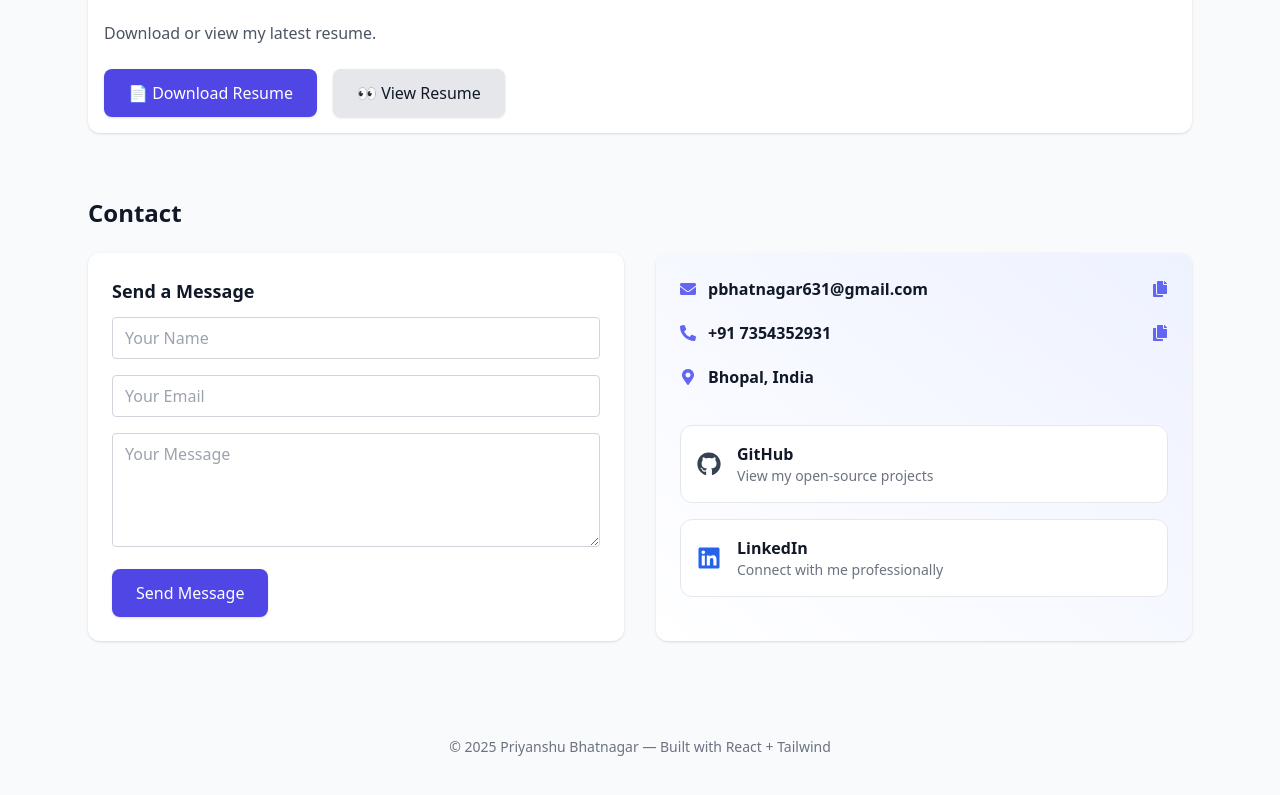
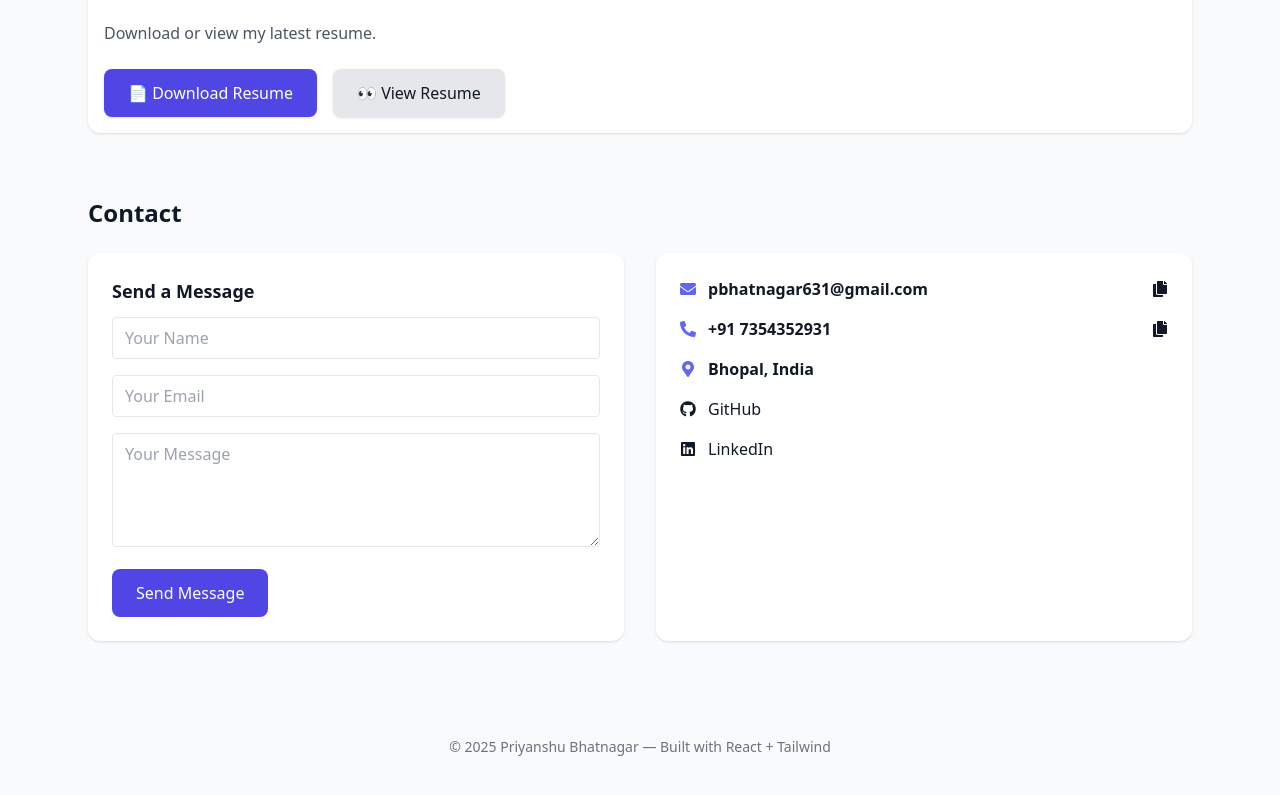
Before and after one commit to Priyanshu7354/My-Portfolio, a React (Vite) app in the folder frontend/: page / in a window 1280 px wide. Shown: the part 2678-3473 px from the top of the page. Built offline with nearby package versions, Linux system fonts and the light colour scheme.

Commit message:
Fix API endpoint URL for deployed backend

```diff
--- a/frontend/src/components/sections/Contact.jsx
+++ b/frontend/src/components/sections/Contact.jsx
@@ -1,4 +1,3 @@
-// src/components/sections/Contact.jsx (Fully Updated with Path Fix)
 import React, { useState } from "react";
 import {
   FaEnvelope,
@@ -27,34 +26,43 @@ export default function Contact({ emailForm, setEmailForm, handleChange }) {
     setLoading(true);
     setSubmitStatus(null);
 
-    const apiUrl = import.meta.env.VITE_API_URL || '';  // Empty fallback for dev proxy
-    const endpoint = `${apiUrl}/api/contact`.replace(/\/+/g, '/');  // Ensures /api/contact in dev
+    // ✅ Backend URL from environment
+    const API_URL = import.meta.env.VITE_API_URL;
+
+    if (!API_URL) {
+      console.error("VITE_API_URL is not defined");
+      setSubmitStatus("error");
+      setLoading(false);
+      return;
+    }
 
     try {
-      const response = await fetch(endpoint, {
-        method: 'POST',
-        headers: { 'Content-Type': 'application/json' },
+      const response = await fetch(`${API_URL}/api/contact`, {
+        method: "POST",
+        headers: {
+          "Content-Type": "application/json",
+        },
         body: JSON.stringify(emailForm),
       });
 
-      let data;
+      // Safely parse JSON
+      let data = {};
       try {
         data = await response.json();
       } catch {
-        data = { message: 'Unknown server error' };
+        data = { message: "Invalid server response" };
       }
 
       if (response.ok) {
-        setSubmitStatus('success');
+        setSubmitStatus("success");
         setEmailForm({ name: "", email: "", message: "" });
-        setTimeout(() => setSubmitStatus(null), 5000);
       } else {
-        console.error('Server error:', data.message || response.statusText);
-        setSubmitStatus('error');
+        console.error("Server error:", data);
+        setSubmitStatus("error");
       }
     } catch (error) {
-      console.error('Submit error:', error);
-      setSubmitStatus('error');
+      console.error("Submit error:", error);
+      setSubmitStatus("error");
     } finally {
       setLoading(false);
     }
@@ -67,15 +75,7 @@ export default function Contact({ emailForm, setEmailForm, handleChange }) {
 
         <div className="grid md:grid-cols-2 gap-8">
           {/* Contact Form */}
-          <div
-            className="
-              bg-white dark:bg-gray-800 p-6 rounded-xl shadow flex flex-col transition-all
-              hover:shadow-xl
-              hover:drop-shadow-[0_0_15px_rgba(99,102,241,0.5)]
-              dark:hover:drop-shadow-[0_0_20px_rgba(129,140,248,0.7)]
-              hover:-translate-y-1
-            "
-          >
+          <div className="bg-white dark:bg-gray-800 p-6 rounded-xl shadow">
             <h3 className="font-semibold mb-3 text-lg">Send a Message</h3>
 
             <form onSubmit={handleFormSubmit} className="space-y-4">
@@ -84,7 +84,7 @@ export default function Contact({ emailForm, setEmailForm, handleChange }) {
                 value={emailForm.name}
                 onChange={handleChange}
                 placeholder="Your Name"
-                className="w-full px-3 py-2 rounded border border-gray-300 dark:border-gray-700 bg-transparent"
+                className="w-full px-3 py-2 rounded border"
                 required
                 disabled={loading}
               />
@@ -95,7 +95,7 @@ export default function Contact({ emailForm, setEmailForm, handleChange }) {
                 value={emailForm.email}
                 onChange={handleChange}
                 placeholder="Your Email"
-                className="w-full px-3 py-2 rounded border border-gray-300 dark:border-gray-700 bg-transparent"
+                className="w-full px-3 py-2 rounded border"
                 required
                 disabled={loading}
               />
@@ -106,138 +106,86 @@ export default function Contact({ emailForm, setEmailForm, handleChange }) {
                 onChange={handleChange}
                 placeholder="Your Message"
                 rows="4"
-                className="w-full px-3 py-2 rounded border border-gray-300 dark:border-gray-700 bg-transparent"
+                className="w-full px-3 py-2 rounded border"
                 required
                 disabled={loading}
-              ></textarea>
+              />
 
               <button
                 type="submit"
                 disabled={loading}
-                className="px-6 py-3 bg-indigo-600 text-white rounded-lg shadow hover:scale-105 transition disabled:opacity-50 disabled:cursor-not-allowed"
+                className="px-6 py-3 bg-indigo-600 text-white rounded-lg disabled:opacity-50"
               >
-                {loading ? 'Sending...' : 'Send Message'}
+                {loading ? "Sending..." : "Send Message"}
               </button>
 
-              {submitStatus === 'success' && (
-                <p className="text-green-600 text-sm mt-2">Message sent successfully! 🎉</p>
+              {submitStatus === "success" && (
+                <p className="text-green-600 text-sm">
+                  Message sent successfully 🎉
+                </p>
               )}
-              {submitStatus === 'error' && (
-                <p className="text-red-600 text-sm mt-2">Failed to send message. Please try again.</p>
+              {submitStatus === "error" && (
+                <p className="text-red-600 text-sm">
+                  Failed to send message. Try again.
+                </p>
               )}
             </form>
           </div>
 
           {/* Contact Info */}
-          <div
-            className="
-              p-6 bg-gradient-to-tr from-white to-indigo-50
-              dark:from-gray-800 dark:to-gray-800
-              rounded-xl shadow flex flex-col gap-5 transition-all
-              hover:shadow-xl
-              hover:drop-shadow-[0_0_15px_rgba(99,102,241,0.5)]
-              dark:hover:drop-shadow-[0_0_20px_rgba(129,140,248,0.7)]
-              hover:-translate-y-1
-            "
-          >
-            {/* Email */}
-            <div className="flex items-center gap-3 justify-between">
-              <div className="flex items-center gap-3">
+          <div className="p-6 bg-white dark:bg-gray-800 rounded-xl shadow space-y-4">
+            <div className="flex justify-between items-center">
+              <div className="flex gap-3 items-center">
                 <FaEnvelope className="text-indigo-500" />
-                <span className="font-semibold">pbhatnagar631@gmail.com</span>
+                <span className="font-semibold">
+                  pbhatnagar631@gmail.com
+                </span>
               </div>
               <button
                 onClick={() =>
                   copyToClipboard("pbhatnagar631@gmail.com", "email")
                 }
-                className="text-indigo-500 hover:scale-110 transition"
-                aria-label="Copy Email"
               >
-                {copied === "email" ? <FaCheck className="text-green-500" /> : <FaCopy />}
+                {copied === "email" ? <FaCheck /> : <FaCopy />}
               </button>
             </div>
 
-            {/* Phone */}
-            <div className="flex items-center gap-3 justify-between">
-              <div className="flex items-center gap-3">
+            <div className="flex justify-between items-center">
+              <div className="flex gap-3 items-center">
                 <FaPhoneAlt className="text-indigo-500" />
                 <span className="font-semibold">+91 7354352931</span>
               </div>
               <button
-                onClick={() => copyToClipboard("+91 7354352931", "phone")}
-                className="text-indigo-500 hover:scale-110 transition"
-                aria-label="Copy Phone"
+                onClick={() =>
+                  copyToClipboard("+91 7354352931", "phone")
+                }
               >
-                {copied === "phone" ? <FaCheck className="text-green-500" /> : <FaCopy />}
+                {copied === "phone" ? <FaCheck /> : <FaCopy />}
               </button>
             </div>
 
-            {/* Location */}
-            <div className="flex items-center gap-3">
+            <div className="flex gap-3 items-center">
               <FaMapMarkerAlt className="text-indigo-500" />
               <span className="font-semibold">Bhopal, India</span>
             </div>
 
-            {/* Social Profiles */}
-            <div className="space-y-4 mt-4">
             <a
               href="https://github.com/Priyanshu7354"
               target="_blank"
-                rel="noopener noreferrer"
-                className="
-                  group flex items-center justify-between
-                  p-4 rounded-xl border border-gray-200 dark:border-gray-700
-                  bg-white dark:bg-gray-800
-                  transition-all duration-300
-                  hover:-translate-y-1
-                  hover:shadow-xl
-                  hover:drop-shadow-[0_0_12px_rgba(99,102,241,0.4)]
-                  dark:hover:drop-shadow-[0_0_18px_rgba(129,140,248,0.6)]
-                "
+              rel="noreferrer"
+              className="flex items-center gap-3"
             >
-                <div className="flex items-center gap-4">
-                  <FaGithub className="text-2xl text-gray-700 dark:text-gray-300 group-hover:text-indigo-500 transition" />
-                  <div>
-                    <div className="font-semibold">GitHub</div>
-                    <div className="text-sm text-gray-500">
-                      View my open-source projects
-                    </div>
-                  </div>
-                </div>
-                <span className="text-sm text-indigo-500 opacity-0 group-hover:opacity-100 transition">
-                  Visit →
-                </span>
+              <FaGithub /> GitHub
             </a>
 
             <a
               href="https://www.linkedin.com/in/priyanshu-bhatnagar45/"
               target="_blank"
-                rel="noopener noreferrer"
-                className="
-                  group flex items-center justify-between
-                  p-4 rounded-xl border border-gray-200 dark:border-gray-700
-                  bg-white dark:bg-gray-800
-                  transition-all duration-300
-                  hover:-translate-y-1
-                  hover:shadow-xl
-                  hover:drop-shadow-[0_0_12px_rgba(99,102,241,0.4)]
-                  dark:hover:drop-shadow-[0_0_18px_rgba(129,140,248,0.6)]
-                "
+              rel="noreferrer"
+              className="flex items-center gap-3"
             >
-                <div className="flex items-center gap-4">
-                  <FaLinkedin className="text-2xl text-blue-600 group-hover:text-indigo-500 transition" />
-                  <div>
-                    <div className="font-semibold">LinkedIn</div>
-                    <div className="text-sm text-gray-500">
-                      Connect with me professionally
-                    </div>
-                  </div>
-                </div>
-                <span className="text-sm text-indigo-500 opacity-0 group-hover:opacity-100 transition">
-                  View →
-                </span>
+              <FaLinkedin /> LinkedIn
             </a>
-            </div>
           </div>
         </div>
       </section>
```
Lines whose indentation alone changed are shown as unchanged.
